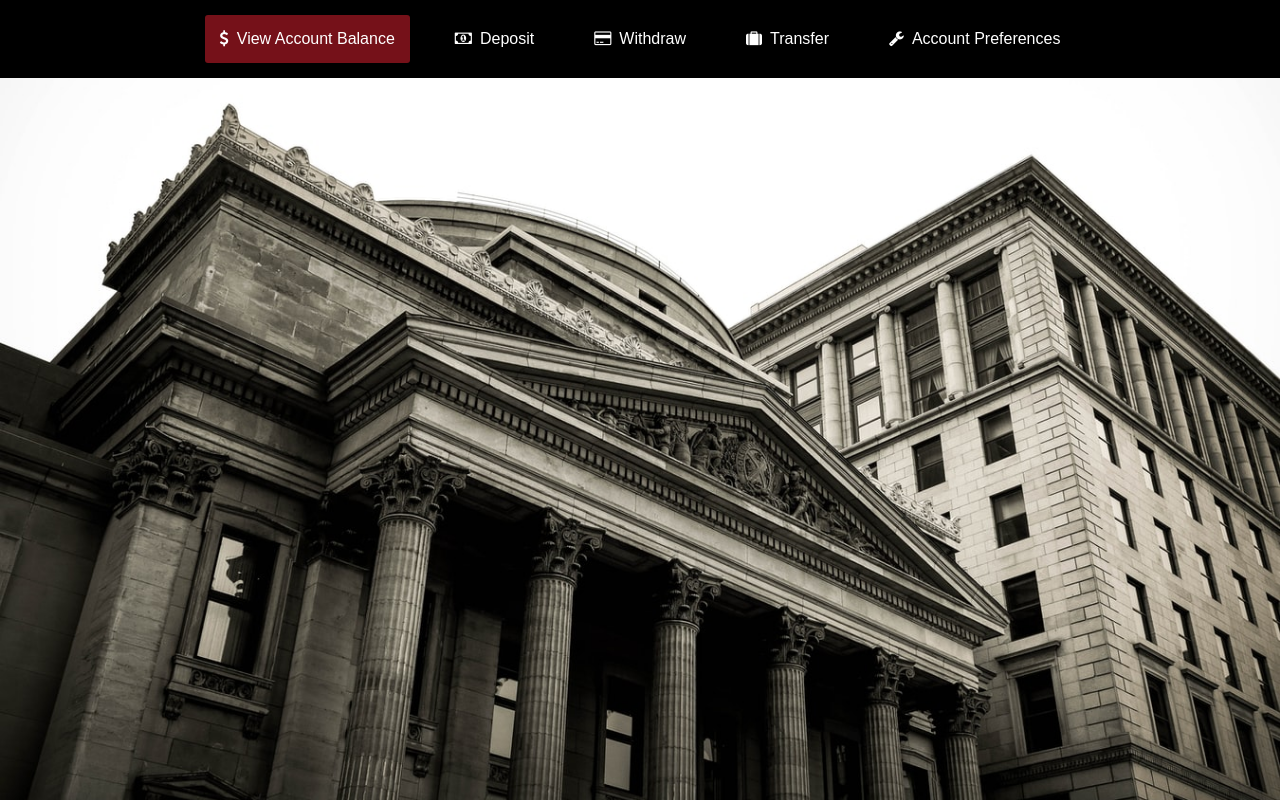
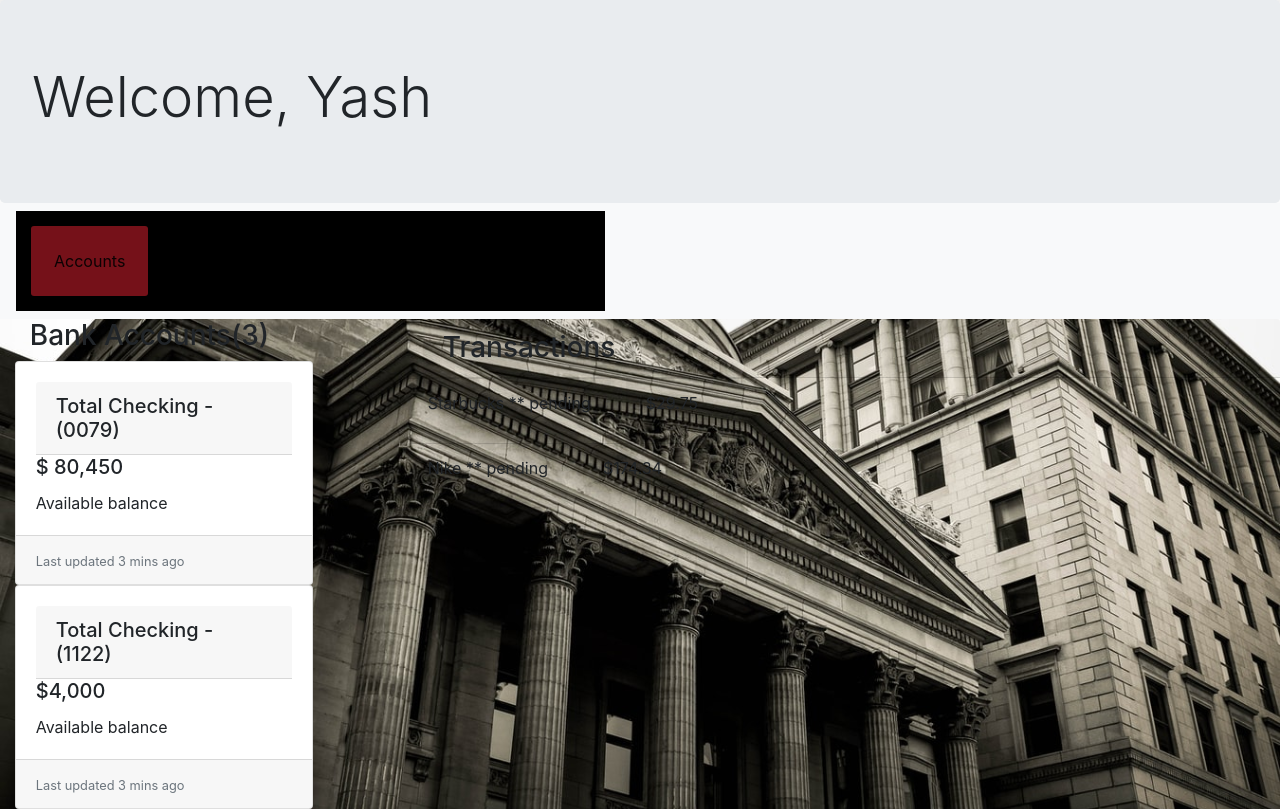
Before and after one commit to shreyabhakta/CS4389-Project, a plain HTML site: page Login Page/bankUser.html in a window 1280 px wide. Drawn offline with nearby package versions, Linux system fonts and the light colour scheme.

Commit message:
updated bankuer.html
Added home page for accounts

```diff
--- a/Login Page/bankUser.html
+++ b/Login Page/bankUser.html
@@ -1,27 +1,121 @@
-<html>
+<!DOCTYPE html>
 	<head>
 		<title>Menu</title>
 		<link rel="stylesheet" href="style.css"></link>
-<link rel="stylesheet" href="https://stackpath.bootstrapcdn.com/font-awesome/4.7.0/css/font-awesome.min.css"></link>
+		<!-- <link rel="stylesheet" href="https://stackpath.bootstrapcdn.com/font-awesome/4.7.0/css/font-awesome.min.css"></link> -->
+		<link rel="stylesheet" href="https://maxcdn.bootstrapcdn.com/bootstrap/4.0.0/css/bootstrap.min.css" integrity="sha384-Gn5384xqQ1aoWXA+058RXPxPg6fy4IWvTNh0E263XmFcJlSAwiGgFAW/dAiS6JXm" crossorigin="anonymous">
+		<script src="https://code.jquery.com/jquery-3.2.1.slim.min.js" integrity="sha384-KJ3o2DKtIkvYIK3UENzmM7KCkRr/rE9/Qpg6aAZGJwFDMVNA/GpGFF93hXpG5KkN" crossorigin="anonymous">
+		</script>
+		<script src="https://cdnjs.cloudflare.com/ajax/libs/popper.js/1.12.9/umd/popper.min.js" integrity="sha384-ApNbgh9B+Y1QKtv3Rn7W3mgPxhU9K/ScQsAP7hUibX39j7fakFPskvXusvfa0b4Q" crossorigin="anonymous">
+		</script>
+		<script src="https://maxcdn.bootstrapcdn.com/bootstrap/4.0.0/js/bootstrap.min.js" integrity="sha384-JZR6Spejh4U02d8jOt6vLEHfe/JQGiRRSQQxSfFWpi1MquVdAyjUar5+76PVCmYl" crossorigin="anonymous"></script>
 	</head>
 	<body>
+
+		<div class="jumbotron" style="margin-bottom: 0%;">
+			<h1 class="display-4">Welcome, Yash</h1>
+			<!-- <p class="lead">This is a simple hero unit, a simple jumbotron-style component for calling extra attention to featured content or information.</p>
+			<hr class="my-4">
+			<p>It uses utility classes for typography and spacing to space content out within the larger container.</p>
+			<p class="lead">
+			<a class="btn btn-primary btn-lg" href="#" role="button">Learn more</a>
+			</p> -->
+		</div>
+		<nav class="navbar navbar-expand-lg navbar-light bg-light">
+			<!-- <a class="navbar-brand" href="#">Navbar</a> -->
+			<button class="navbar-toggler" type="button" data-toggle="collapse" data-target="#navbarSupportedContent" aria-controls="navbarSupportedContent" aria-expanded="false" aria-label="Toggle navigation">
+			<span class="navbar-toggler-icon"></span>
+			</button>
 			<div class="menu-bar">
-<ul>
-<li class="active"><a href="#"><i class="fa fa-usd"></i>View Account Balance</a></li>
-<li><a href="#"><i class="fa fa-money"></i>Deposit</a></li>
-<li><a href="#"><i class="fa fa-credit-card"></i>Withdraw</a></li>
-<li><a href="#"><i class="fa fa-suitcase"></i>Transfer</a></li>
-<li><a href="#"><i class="fa fa-wrench"></i>Account Preferences</a>
-	<div class="sub-menu-1">
-		<ul>
-			<li><a href="#"><i class="fa fa-user"></i>View/Edit Profile</a></li>
-			<li><a href="#"><i class="fa fa-pause"></i>Freeze Account</a></li>
-			<li><a href="#"><i class="fa fa-close"></i>Close Account</a></li>
-		</ul>
+				<div class="collapse navbar-collapse" id="navbarSupportedContent">
+					<ul class="navbar-nav mr-auto">
+						<li class="nav-item active">
+							<a class="nav-link" href="#">Accounts<span class="sr-only">(current)</span></a>
+						</li>
+						<li class="nav-item">
+							<a class="nav-link" href="deposit.html">Deposit</a>
+						</li>
+						<li class="nav-item dropdown">
+							<a class="nav-link dropdown-toggle" href="#" id="navbarDropdown" role="button" data-toggle="dropdown" aria-haspopup="true" aria-expanded="false">
+							Withdrawl
+							</a>
+							<div class="dropdown-menu" aria-labelledby="navbarDropdown">
+								<a class="dropdown-item" href="#">Action</a>
+								<a class="dropdown-item" href="#">Another action</a>
+								<div class="dropdown-divider"></div>
+								<a class="dropdown-item" href="#">Something else here</a>
 							</div>
-
+						</li>
+						<li class="nav-item">
+							<a class="nav-link " href="#">Transfer</a>
 						</li>
 					</ul>
+					<!-- <form class="form-inline my-2 my-lg-0">
+						<input class="form-control mr-sm-2" type="search" placeholder="Search" aria-label="Search">
+						<button class="btn btn-outline-success my-2 my-sm-0" type="submit">Search</button>
+					</form> -->
+				</div>
+			</div>
+		</nav>
+
+
+
+		<div class="row">
+			<!-- divide column in 4-8 ratio -->
+			<div class="col-3">
+				<!-- Sidebar navigation-->
+				<div style="margin-left: 10%;">
+					<h3>Bank Accounts(3)</h3>
+					<!-- Add all card class inside this row class -->
+					<div class="row">
+						<div class="card">
+							<!-- <img class="card-img-top" src="..." alt="Card image cap"> -->
+							<div class="card-body">
+								<h5 class="card-header">Total Checking - (0079)</h5>
+								<h5 class="card-title">$ 80,450</h5>
+								<p class="card-text"> Available balance</p>
+							</div>
+							<div class="card-footer">
+								<small class="text-muted">Last updated 3 mins ago</small>
+							</div>
+						</div>
+						<div class="card">
+							<!-- <img class="card-img-top" src="..." alt="Card image cap"> -->
+							<div class="card-body">
+								<h5 class="card-header">Total Checking - (1122)</h5>
+								<h5 class="card-title">$4,000</h5>
+								<p class="card-text"> Available balance</p>
+							</div>
+							<div class="card-footer">
+								<small class="text-muted">Last updated 3 mins ago</small>
+							</div>
+						</div>
+					</div>
+				</div>
+			</div>
+			<!-- This is transaction section -->
+			<div class="col">
+				<div style="margin-left: 10%;">
+					<h3 class="card-header">Transactions</h3>
+					<!-- Use new row class for every transactions -->
+					<div class="row">
+						<div class="card-footer">Starbucks ** pending</p>
+						</div>
+						<div class="col-2">
+							<p class="card-footer" id = " value">$29.75</p>
+						</div>
+					</div>
+					<!-- this is second transaction line -->
+					<div class="row">
+							<div class="card-footer">Nike ** pending</p>
+							</div>
+						<div class="col-2">
+							<p class="card-footer">$174.34</p>
+						</div>
+					</div>
+				</div>
+			</div>
+			<!-- End Sidebar scroll-->
 		</div>
 	</body>
 </html>
```
Lines whose indentation alone changed are shown as unchanged.
